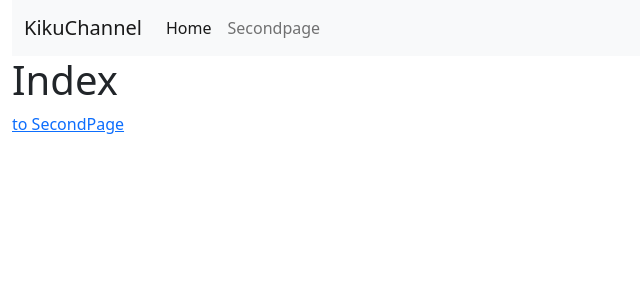
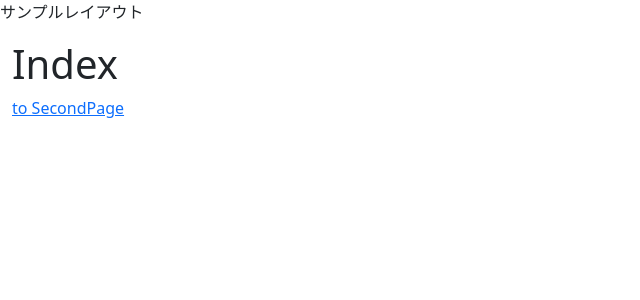
Before and after one commit to Kikujiro2020/nuxt-sample, a Nuxt app: page / in a window 1280 px wide. Shown: the top 300 px of the page, without its empty margins (0-640 px from the left). Built offline with nearby package versions, Linux system fonts and the light colour scheme.

Commit message:
at YouTube06

```diff
--- a/app.vue
+++ b/app.vue
@@ -1,5 +1,8 @@
 <template>
   <div>
-    <NuxtPage />
+    <NuxtLayout>
+      <NuxtPage />
+    </NuxtLayout>
   </div>
+
 </template>
--- /dev/null
+++ b/layouts/custom.vue
@@ -0,0 +1,7 @@
+<template>
+<div>
+
+    <slot />
+    <Navbar />
+</div>
+</template>
--- /dev/null
+++ b/layouts/default.vue
@@ -0,0 +1,7 @@
+<template>
+<div>
+    <Navbar />
+    <slot />
+
+</div>
+</template>
--- /dev/null
+++ b/layouts/sample.vue
@@ -0,0 +1,6 @@
+<template>
+<div>
+    <p>サンプルレイアウト</p>
+    <slot />
+</div>
+</template>
--- a/pages/index.vue
+++ b/pages/index.vue
@@ -1,7 +1,14 @@
 <template>
     <div class="container-fluid">
-        <Navbar />
+
         <h1>Index</h1>
         <NuxtLink to="/secondpage">to SecondPage</NuxtLink>
     </div>
 </template>
+
+<script setup>
+// This will also work in `<script setup>`
+definePageMeta({
+  layout: "sample",
+});
+</script>
--- a/pages/secondpage.vue
+++ b/pages/secondpage.vue
@@ -1,6 +1,6 @@
 <template>
     <div class="container-fluid">
-        <Navbar />
+
         <h1>Second Page</h1>
 
         <NuxtLink to="/">Home</NuxtLink>
```
Also changed, not shown: 1 other file (tests, documents, lock files or other folders).
